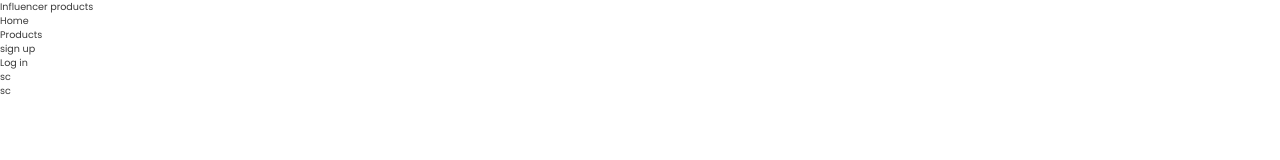
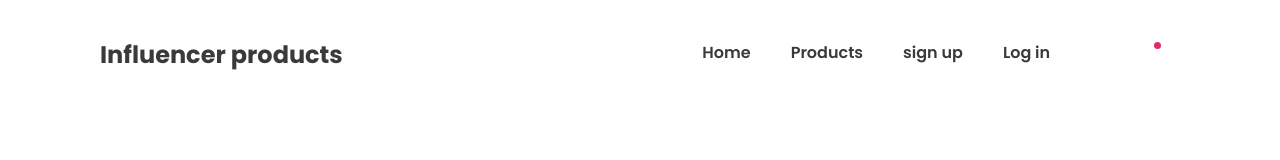
Before and after one commit to imran21-dev/Influencer-gear, a plain HTML site: page index.html in a window 1280 px wide. Drawn offline with Linux system fonts and the light colour scheme.

Commit message:
navbar-complete

```diff
--- a/index.html
+++ b/index.html
@@ -4,19 +4,21 @@
     <meta charset="UTF-8">
     <meta name="viewport" content="width=device-width, initial-scale=1.0">
     <title>Influencer Gear | Module 11 Practice</title>
+    <link rel="stylesheet" href="https://site-assets.fontawesome.com/releases/v6.5.2/css/all.css">
     <link rel="stylesheet" href="styles/style.css">
 </head>
 <body>
       <header id="header">
             <nav class="navbar">
-                <a href="#header">Influencer products</a>
+                <a class="logo-name" href="#header">Influencer products</a>
                  <ul>
                     <li><a href="#">Home</a></li>
                     <li><a href="#">Products</a></li>
                     <li><a href="#">sign up</a></li>
                     <li><a href="#">Log in</a></li>
-                    <li><a href="#">sc</a></li>
-                    <li><a href="#">sc</a></li>
+                    <li><a class="nav-icon" href="#"><i class="fa-light fa-magnifying-glass nav-Incon"></i></a></li>
+                    <li><a class="nav-icon" href="#">
+                       <span></span> <i class="fa-light fa-cart-shopping nav-Incon"></i></a></li>
                  </ul>
             </nav>
       </header>
--- a/styles/style.css
+++ b/styles/style.css
@@ -14,7 +14,7 @@
 
 }
 ::-webkit-scrollbar{
-    width: 15px;
+    width: 5px;
 }
 ::-webkit-scrollbar-thumb{
     background-color: var(--primary-color);
@@ -26,7 +26,6 @@
 }
 *{
     box-sizing: border-box;
-    transition: none;
     margin: 0;
     padding: 0;
     outline: none;
@@ -35,11 +34,11 @@
     font-family: var(--primary-font);
     list-style-type: none;
     color: var(--font-color);
-    transition: .3s ease-in-out;
+    transition: .2s ease-in-out;
 }
 
 html{
-    font-size: 60%;
+
     overflow-x: hidden;
 }
 body{
@@ -48,3 +47,58 @@ body{
     height: 100vh;
 
 }
+
+
+.navbar{
+    padding: 30px 100px;
+    display: flex;
+    align-items: center;
+    justify-content: space-between;
+}
+.logo-name{
+    font-size: 1.5rem;
+    font-weight: 700;
+}
+
+.navbar ul{
+    display: flex;
+
+}
+
+.navbar li a{
+
+    padding: 10px 20px;
+    display: flex;
+    font-size: 1rem;
+    font-weight: 600;
+    border-radius: 5px;
+}
+.navbar li a:hover{
+    background-color: var(--primary-color);
+    color: var(--background-color);
+}
+.nav-icon{
+    height: 100%;
+    display: flex;
+    align-items: center;
+    justify-content: center;
+    position: relative;
+}
+.nav-icon:hover .nav-Incon{
+    color: var(--background-color);
+}
+.nav-Incon{
+    font-weight: 600;
+    font-size: 1.2rem;
+
+}
+.nav-icon > span{
+     width: 11px;
+     height: 11px;
+     border-radius: 50%;
+     background-color: var(--primary-color);
+     position: absolute;
+     top: 10px;
+     right: 17px;
+     border: 2px solid var(--background-color);
+}
```
